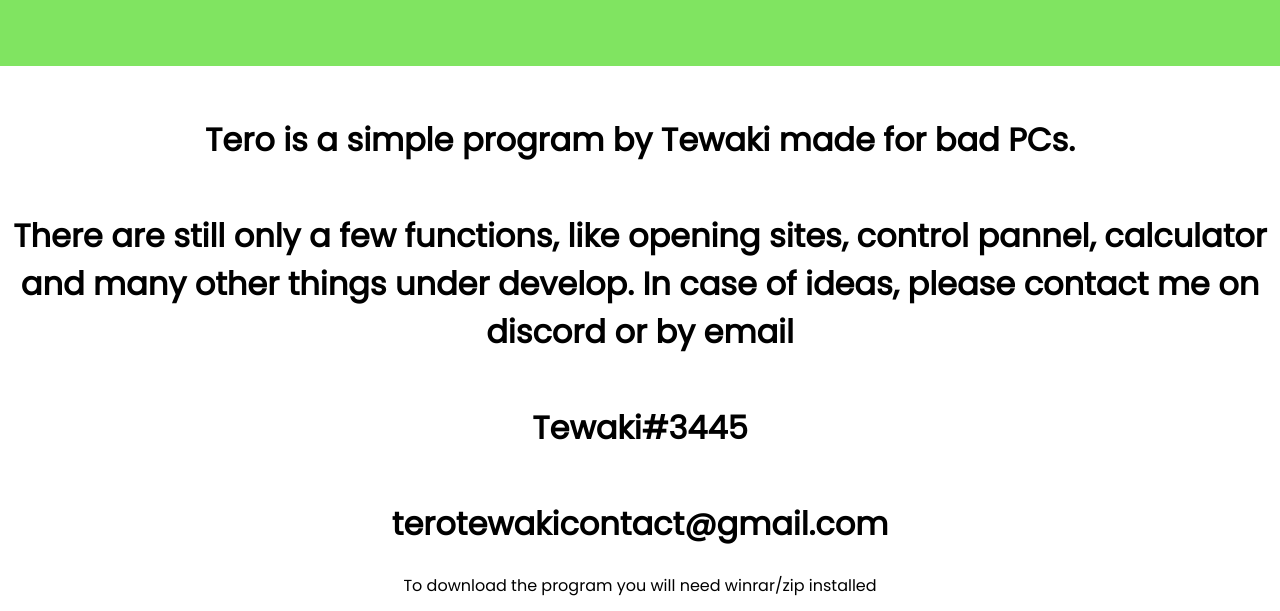
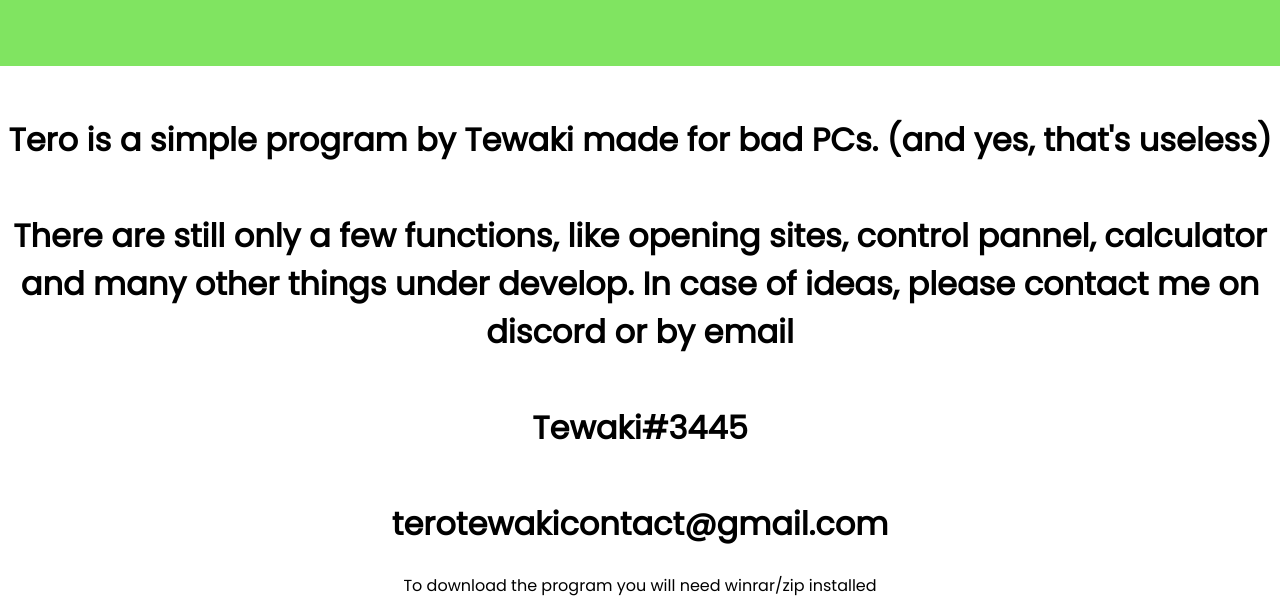
Before and after one commit to Tewaki/tero, a plain HTML site: page index.html in a window 1280 px wide. Shown: the part 189-800 px from the top of the page. Drawn offline with Linux system fonts and the light colour scheme.

Commit message:
Update index.html

```diff
--- a/index.html
+++ b/index.html
@@ -20,7 +20,7 @@
 
     <br>
     <br>
-    <h1 class="b"><center>Tero is a simple program by Tewaki made for bad PCs.
+    <h1 class="b"><center>Tero is a simple program by Tewaki made for bad PCs. (and yes, that's useless)
         <br>
         <br>
         There are still only a few functions, like opening sites, control pannel, calculator and many other things under develop. In case of ideas, please contact me on discord or by email
```
